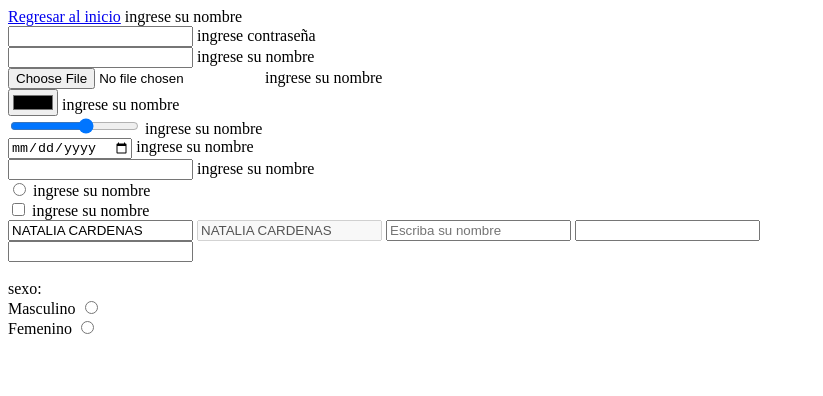
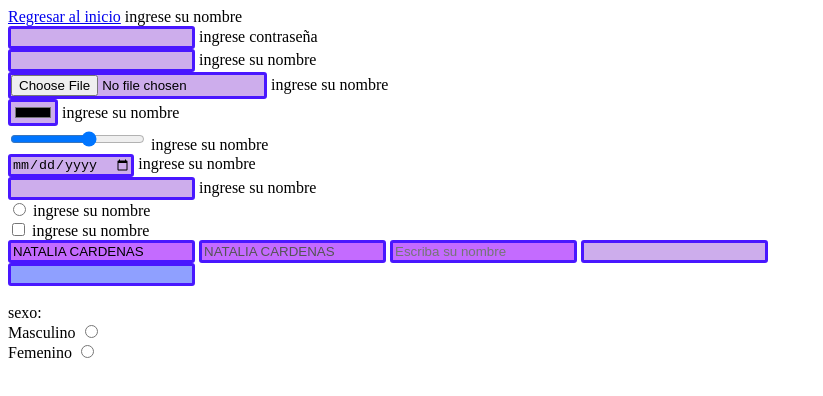
Before and after one commit to NataCj/ClaseMantenimiento, a plain HTML site: page html/newform.html in a window 1280 px wide. Shown: the whole page, without its empty margins (0-823 px from the left). Drawn offline with Linux system fonts and the light colour scheme.

Commit message:
add file update

```diff
--- a/css/style.css
+++ b/css/style.css
@@ -15,3 +15,16 @@ img{
 tr:hover{
     background-color: rgb(90, 0, 173);
 }
+
+input{
+    border-radius: 3px;
+    border: 3px solid rgb(73, 23, 255);
+    background-color: rgb(205, 173, 236);
+}
+.inputcolor{
+    background-color: rgb(196, 107, 255);
+}
+#contraseña{
+    background-color: rgb(143, 160, 255);
+    color: rgb(52, 55, 255);
+}
```
Also changed, not shown: index.html (+1 -0 lines).
